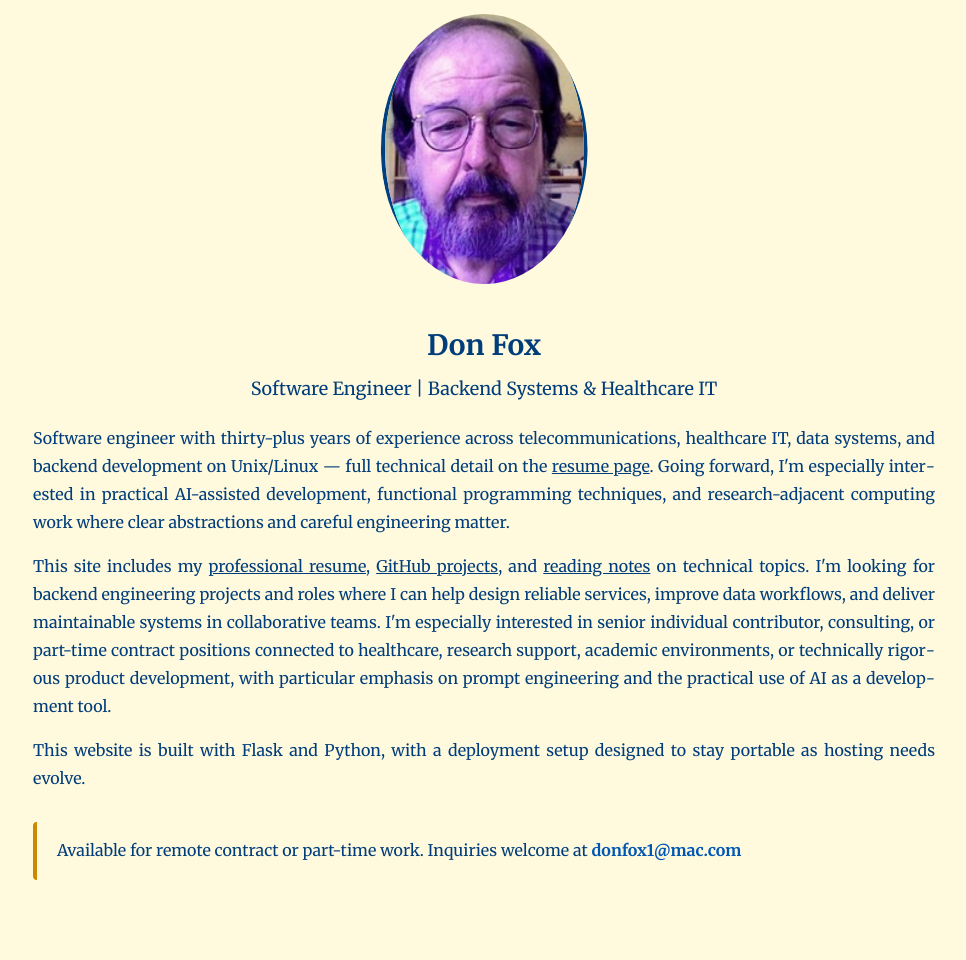
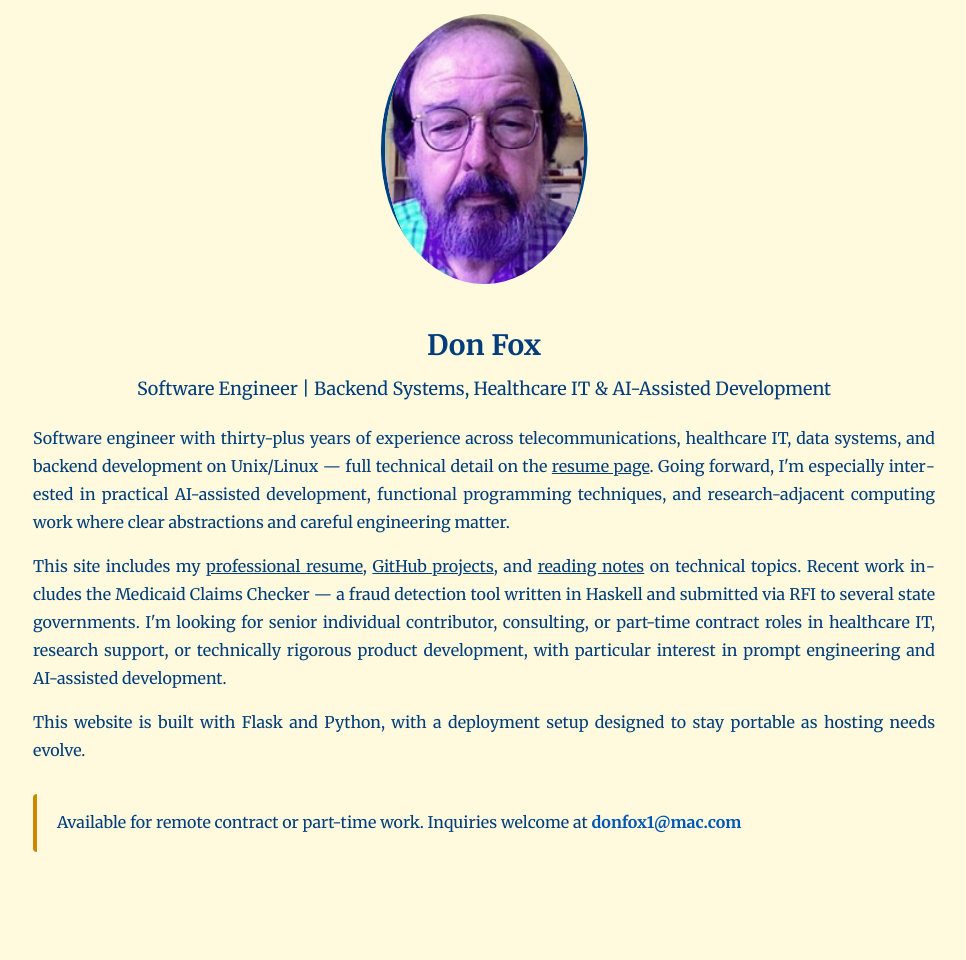
Before and after one commit to donfox/resume_site, a Flask app: page / in a window 1280 px wide. Shown: the part 99-1059 px from the top of the page, without its empty margins (156-1122 px from the left). Run offline with Flask 3, Linux system fonts and the light colour scheme; parts of the project's set-up code (start-up, migrations or seed data) failed here and were passed over.

Commit message:
Update resume and index to reflect Medicaid Claims Checker and completed Provider Vault work
Co-Authored-By: Claude Sonnet 4.6 <noreply@anthropic.com>

```diff
--- a/resume_site/routes.py
+++ b/resume_site/routes.py
@@ -99,7 +99,7 @@ def resume():
                     "You've already requested a resume. Sending another copy!", "info"
                 )
             else:
-                flash(f"Your résumé was sent to {user_email}.", "success")
+                flash(f"Your resume was sent to {user_email}.", "success")
         else:
             flash(f"Could not send email: {message}", "danger")
 
--- a/resume_site/templates/index.html
+++ b/resume_site/templates/index.html
@@ -4,7 +4,7 @@
 
 {% block head_extra %}
 <meta name="description"
-  content="Don Fox - Software engineer with 30+ years experience in C/C++, Perl, Python, and Elixir. Specializing in backend systems, healthcare IT, and Unix/Linux development.">
+  content="Don Fox - Software engineer with 30+ years experience in Python, Elixir, Haskell, and C/C++. Specializing in backend systems, healthcare IT, AI-assisted development, and Unix/Linux platforms.">
 {% endblock %}
 
 {% block content %}
@@ -16,7 +16,7 @@
 
     <h2 class="home-name">Don Fox</h2>
     <p class="banner-tagline">
-      Software Engineer | Backend Systems & Healthcare IT
+      Software Engineer | Backend Systems, Healthcare IT & AI-Assisted Development
     </p>
   </header>
 
@@ -31,12 +31,11 @@
     <p>
       This site includes my <a href="{{ url_for('main.resume') }}">professional resume</a>,
       <a href="https://github.com/donfox" target="_blank" rel="noopener">GitHub projects</a>, and
-      <a href="{{ url_for('main.books') }}">reading notes</a> on technical topics. I'm looking for
-      backend engineering projects and roles where I can help design reliable services, improve data
-      workflows, and deliver maintainable systems in collaborative teams. I'm especially interested in
-      senior individual contributor, consulting, or part-time contract positions connected to healthcare,
-      research support, academic environments, or technically rigorous product development, with
-      particular emphasis on prompt engineering and the practical use of AI as a development tool.
+      <a href="{{ url_for('main.books') }}">reading notes</a> on technical topics. Recent work includes
+      the Medicaid Claims Checker — a fraud detection tool written in Haskell and submitted via RFI to
+      several state governments. I'm looking for senior individual contributor, consulting, or part-time
+      contract roles in healthcare IT, research support, or technically rigorous product development,
+      with particular interest in prompt engineering and AI-assisted development.
     </p>
 
     <p>
```
Also changed, not shown: resume_site/templates/resume.html (+9 -9 lines), 2 other files.
